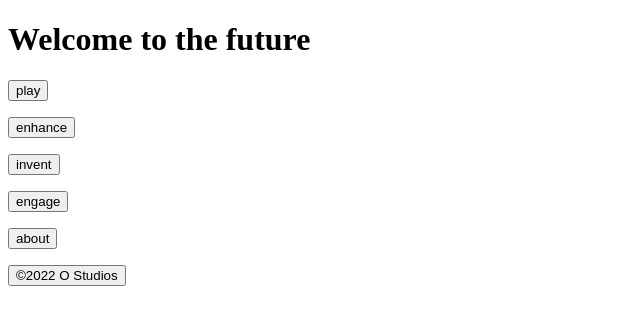
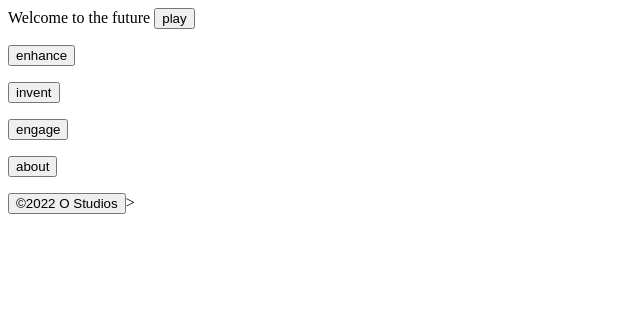
Before and after one commit to HotdoggerGames/Ostudios.io, a plain HTML site: page index.html in a window 1280 px wide. Shown: the whole page, without its empty margins (0-640 px from the left). Drawn offline with Linux system fonts and the light colour scheme.

Commit message:
Update index.html

```diff
--- a/index.html
+++ b/index.html
@@ -4,7 +4,7 @@
 <title>
 Ostudios
 </title>
-<h1>
+<!<h1>
 Welcome to the future
 </h1>
 <input type="button" value="play"><p></p>
@@ -13,5 +13,5 @@ Welcome to the future
 <input type="button" value="engage"><p></p>
 <input type="button" value="about"><p></p>
 </head>
-<body><input type="button" value="©2022 O Studios"></body>
+<body><input type="button" value="©2022 O Studios"></body>>
 </html>
```
